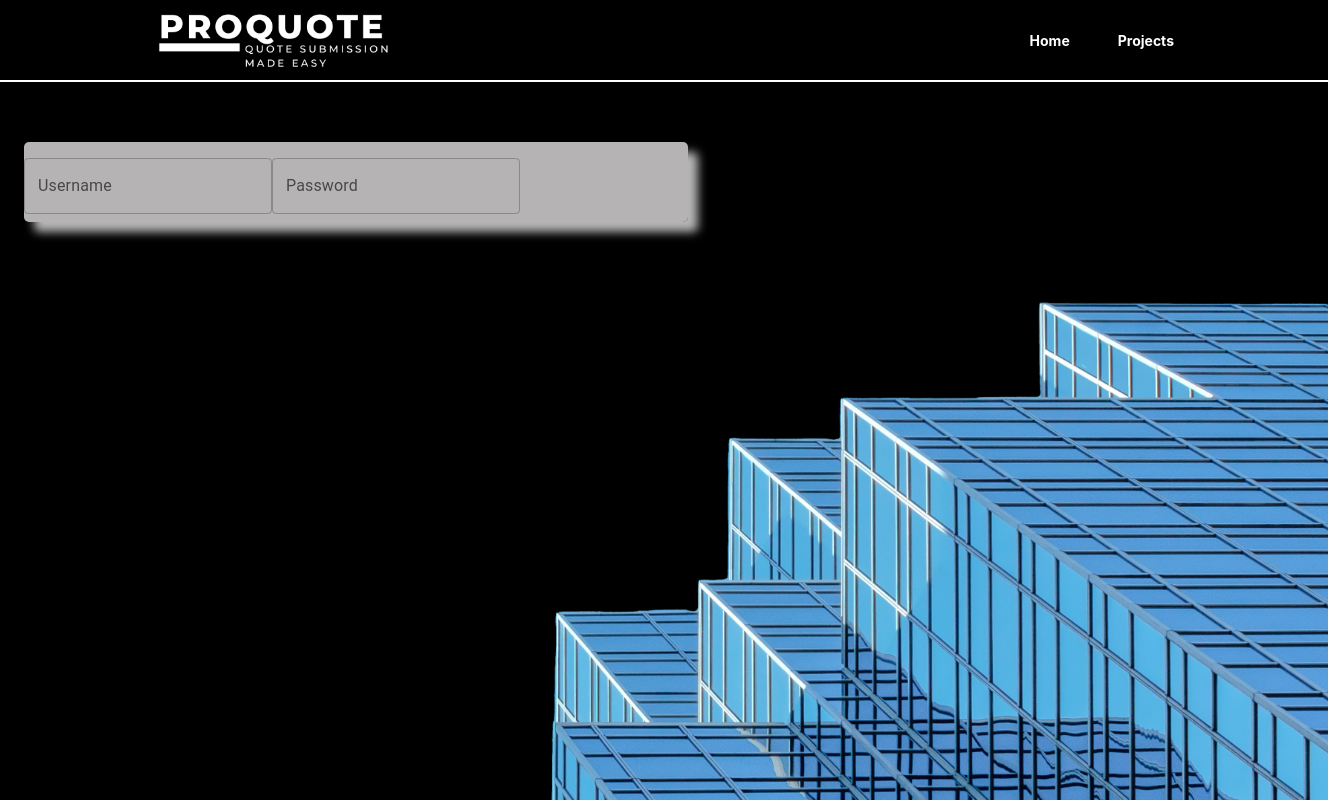
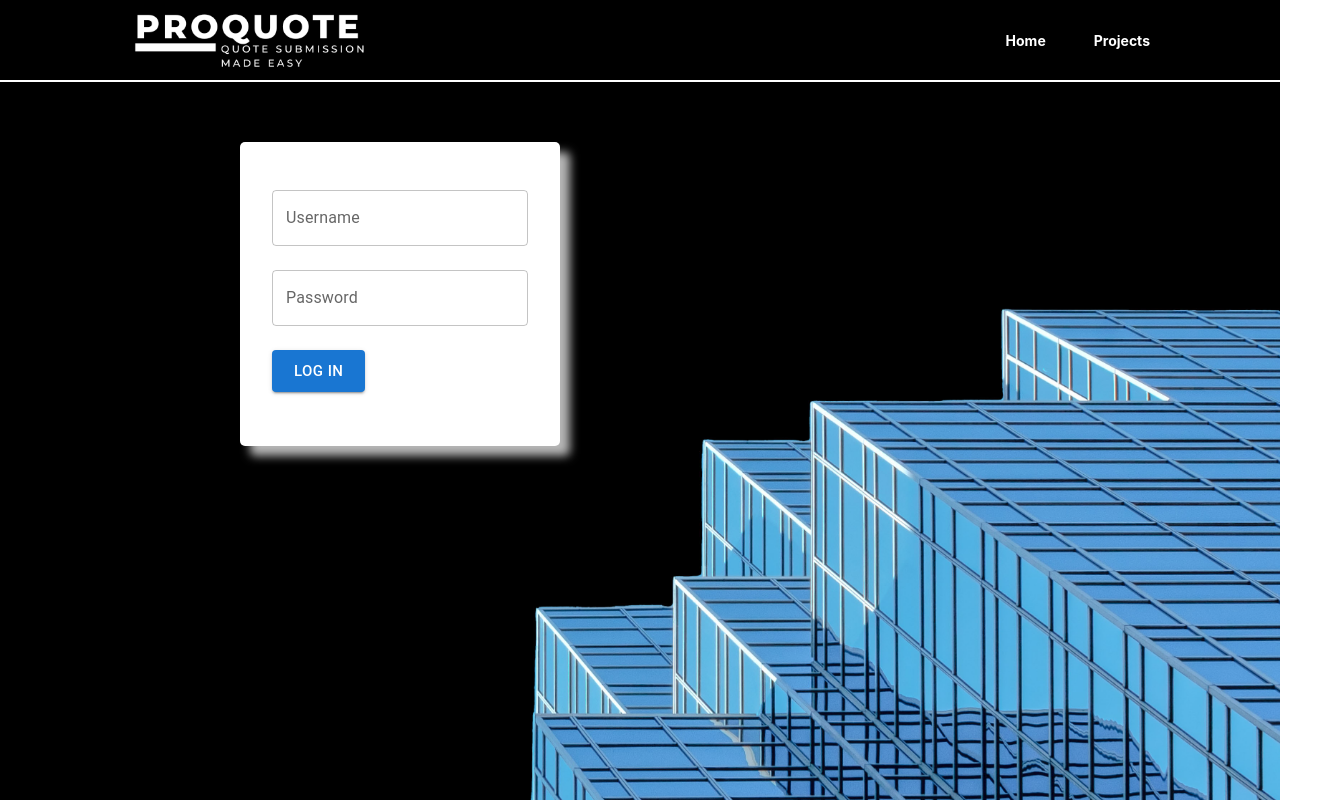
Before and after one commit to EstefaniaCK/proquote-client, a React (Create React App) app: page / in a window 1280 px wide. Shown: the top 800 px of the page, 1328 px wide, since content can reach past the window. Built offline with nearby package versions, Linux system fonts and the light colour scheme.

Commit message:
Styling of login page implemented

```diff
--- a/src/components/Footer/Footer.scss
+++ b/src/components/Footer/Footer.scss
@@ -6,7 +6,6 @@
     padding: 1rem;
     display: flex;
     justify-content: center;
-    width: 100%;
     border-top: 0.125rem solid white;
 
     @include tablet {
--- a/src/components/Header/Header.js
+++ b/src/components/Header/Header.jsx
@@ -1,6 +1,6 @@
 import "./Header.scss"
 import logo from "../../assets/logo/blacklogo.png"
-import { Link } from "react-router-dom";
+import { NavLink, Link } from "react-router-dom";
 
 
 export default function Header() {
@@ -12,10 +12,14 @@ export default function Header() {
                     src={logo}
                     alt="proquote-logo" />
                 <div className="header__elements">
-                    <Link to="/" className="header__elements-link">
+
+                    <Link to="/"
+                        className="header__elements-link">
                         <p className="header__elements-home">Home</p>
                     </Link>
-                    <p className="header__elements-projects">Projects</p>
+                    <Link to="/projects" className="header__elements-link">
+                        <p className="header__elements-projects">Projects</p>
+                    </Link>
                 </div>
             </div>
         </header>
--- a/src/components/Header/Header.scss
+++ b/src/components/Header/Header.scss
@@ -4,7 +4,6 @@
     padding-inline: 1rem;
     background-color: black;
     color: white;
-    width: 100%;
     border-bottom: 0.125rem solid white;
 
     @include tablet {
--- /dev/null
+++ b/src/components/LogInForm/LogInForm.jsx
@@ -0,0 +1,18 @@
+import "./LogInForm.scss"
+import { TextField, RedBar } from '@mui/material';
+import Button from '@mui/material/Button';
+import { Link } from "react-router-dom";
+
+export default function LogInForm() {
+    return (
+        <form className="form">
+            <div className="form__inputs">
+                <TextField id="outlined-basic" label="Username" variant="outlined" margin="normal" />
+                <TextField id="outlined-basic" label="Password" variant="outlined" margin="normal" />
+            </div>
+            <Link to="/projects" className="form__button">
+                <Button size="large" variant="contained">Log In</Button>
+            </Link>
+        </form>
+    );
+}
--- /dev/null
+++ b/src/components/LogInForm/LogInForm.scss
@@ -0,0 +1,30 @@
+@use "../../styles/partials/mixins" as *;
+
+.form {
+    background-color: white;
+    box-shadow: .625rem .625rem .625rem rgba(245, 245, 245, 0.743);
+    border-radius: .3125rem;
+    max-width: 1020px;
+    margin: auto;
+    display: flex;
+    flex-direction: column;
+    width: 20%;
+    height: 15rem;
+    padding: 2rem;
+    position: relative;
+    top: 3.75rem;
+    left: -15rem;
+
+
+    &__inputs {
+        display: flex;
+        flex-direction: column;
+    }
+
+    &__button {
+        padding-top: 1rem;
+    }
+
+
+
+}
--- a/src/pages/HomePage/HomePage.jsx
+++ b/src/pages/HomePage/HomePage.jsx
@@ -1,17 +1,14 @@
 import Footer from "../../components/Footer/Footer";
 import Header from "../../components/Header/Header";
-import { TextField, RedBar } from '@mui/material';
 import "./HomePage.scss"
+import LogInForm from "../../components/LogInForm/LogInForm";
 
 export default function HomePage() {
     return (
         <>
             <Header />
             <section className="homepage">
-                <form className="homepage__form">
-                    <TextField id="outlined-basic" label="Username" variant="outlined" margin="normal" />
-                    <TextField id="outlined-basic" label="Password" variant="outlined" margin="normal" />
-                </form>
+                <LogInForm />
             </section>
             <Footer />
         </>
--- a/src/pages/HomePage/HomePage.scss
+++ b/src/pages/HomePage/HomePage.scss
@@ -7,24 +7,6 @@
     background-position: center;
     width: 100vw;
     height: 100vh;
-    padding-inline: 1rem;
-    position: relative;
-
-
-    @include tablet {
-        background-size: cover;
-        padding-inline: 1.5rem;
-    }
-
-    &__form {
-        background-color: rgba(234, 231, 231, 0.777);
-        width: 50%;
-        box-shadow: .625rem .625rem .625rem rgba(245, 245, 245, 0.743);
-        position: absolute;
-        top: 60px;
-        border-radius: .3125rem;
-
-
-
-    }
+    margin: 0;
+    overflow-x: hidden;
 }
```
